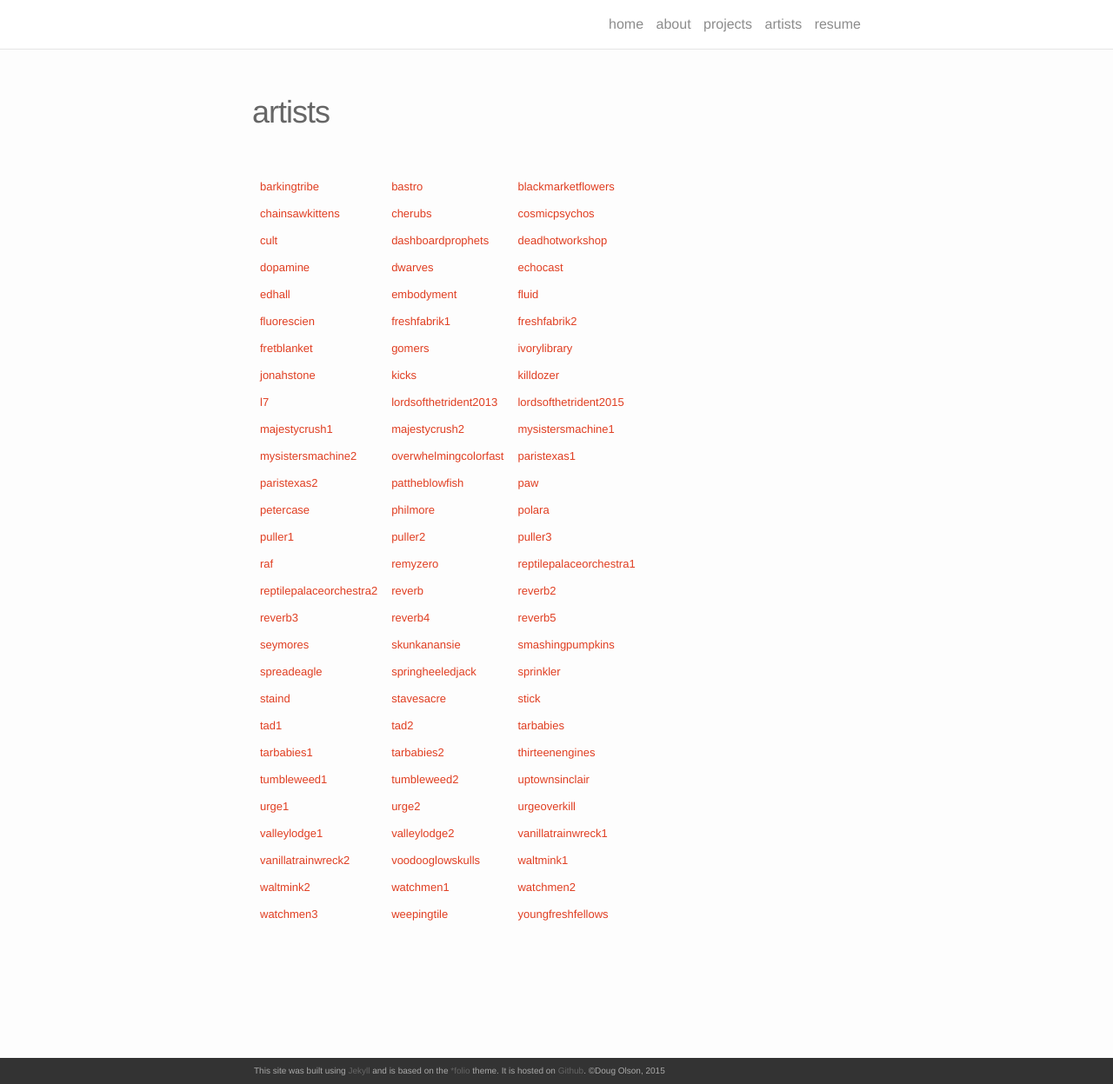
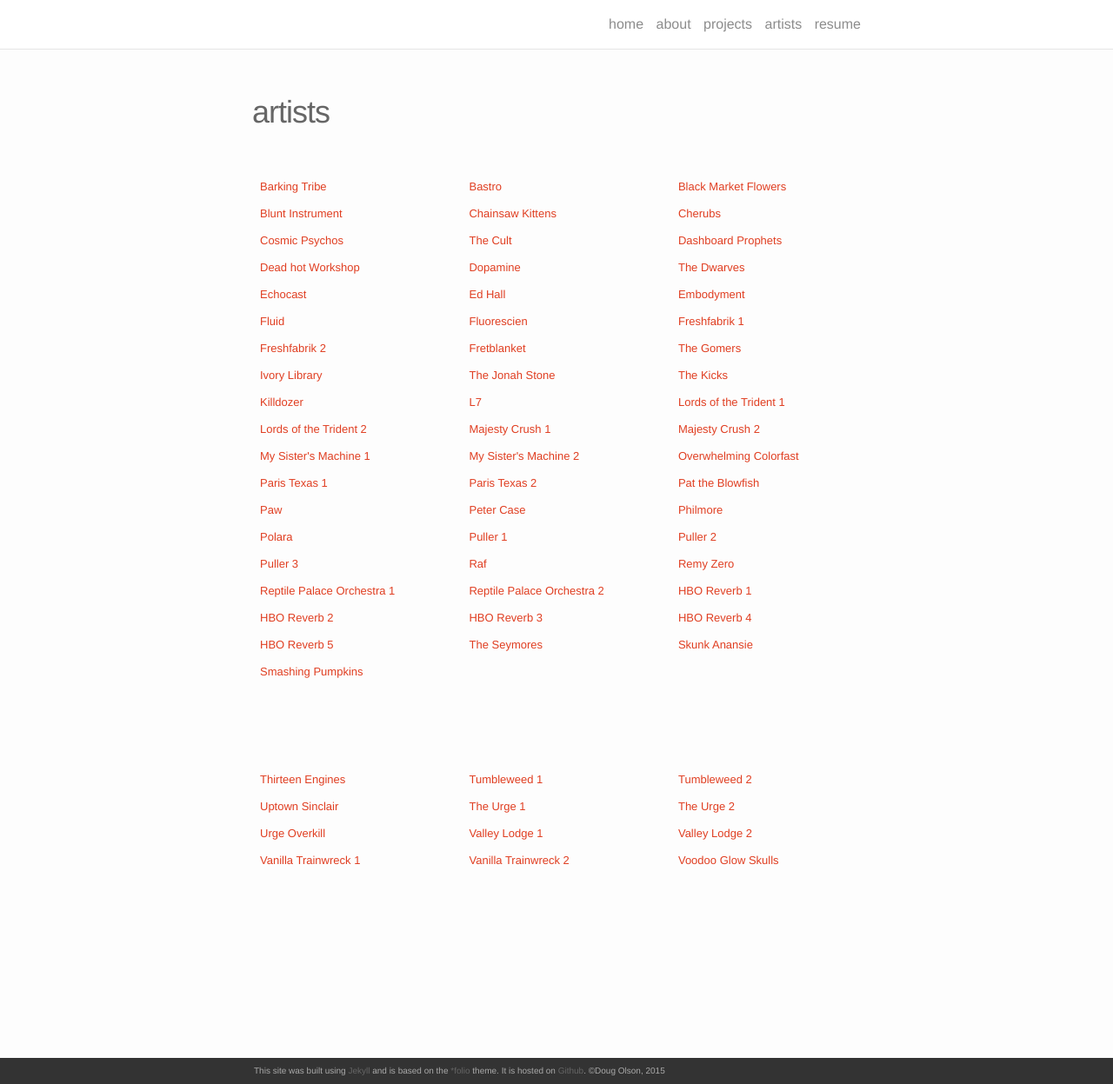
Before and after one commit to dougolson/dougolson.github.io, a Jekyll site: the page built from table.html, in a window 1280 px wide and 1247 px high. Shown: the whole window at 87% size. Built offline with Jekyll 4.4.1, drawn with Linux system fonts in a browser that asks for light colours; nearby versions of some CDN libraries.

Commit message:
fixed text on artists page, modified table css

```diff
--- a/_data/artists.yml
+++ b/_data/artists.yml
@@ -1,251 +1,254 @@
 - project: barkingtribe
-  artist: barkingtribe
+  artist: Barking Tribe
 
 - project: 41bastro
-  artist: bastro
+  artist: Bastro
 
 - project: blackmarketflowers
-  artist: blackmarketflowers
+  artist: Black Market Flowers
+
+- project: bluntinstrument
+  artist: Blunt Instrument
 
 - project: chainsawkittens
-  artist: chainsawkittens
+  artist: Chainsaw Kittens
 
 - project: cherubs
-  artist: cherubs
+  artist: Cherubs
 
 - project: cosmicpsychos
-  artist: cosmicpsychos
+  artist: Cosmic Psychos
 
 - project: 09cult
-  artist: cult
+  artist: The Cult
 
 - project: dashboardprophets
-  artist: dashboardprophets
+  artist: Dashboard Prophets
 
 - project: deadhotworkshop
-  artist: deadhotworkshop
+  artist: Dead hot Workshop
 
 - project: dopamine
-  artist: dopamine
+  artist: Dopamine
 
 - project: 08dwarves
-  artist: dwarves
+  artist: The Dwarves
 
 - project: echocast
-  artist: echocast
+  artist: Echocast
 
 - project: 50edhall
-  artist: edhall
+  artist: Ed Hall
 
 - project: embodyment
-  artist: embodyment
+  artist: Embodyment
 
 - project: 23fluid
-  artist: fluid
+  artist: Fluid
 
 - project: 19fluorescien
-  artist: fluorescien
+  artist: Fluorescien
 
 - project: 21freshfabrik1
-  artist: freshfabrik1
+  artist: Freshfabrik 1
 
 - project: freshfabrik2
-  artist: freshfabrik2
+  artist: Freshfabrik 2
 
 - project: fretblanket
-  artist: fretblanket
+  artist: Fretblanket
 
 - project: gomers
-  artist: gomers
+  artist: The Gomers
 
 - project: 31ivorylibrary
-  artist: ivorylibrary
+  artist: Ivory Library
 
 - project: jonahstone
-  artist: jonahstone
+  artist: The Jonah Stone
 
 - project: 27kicks
-  artist: kicks
+  artist: The Kicks
 
 - project: 15killdozer
-  artist: killdozer
+  artist: Killdozer
 
 - project: 07l7
-  artist: l7
+  artist: L7
 
 - project: 60lordsofthetrident2013
-  artist: lordsofthetrident2013
+  artist: Lords of the Trident 1
 
 - project: 12lordsofthetrident2015
-  artist: lordsofthetrident2015
+  artist: Lords of the Trident 2
 
 - project: 10majestycrush1
-  artist: majestycrush1
+  artist: Majesty Crush 1
 
 - project: 59majestycrush2
-  artist: majestycrush2
+  artist: Majesty Crush 2
 
 - project: 40mysistersmachine1
-  artist: mysistersmachine1
+  artist: My Sister's Machine 1
 
-- project: mysistersmachine2
-  artist: mysistersmachine2
+- project: my sister's machine 2
+  artist: My Sister's Machine 2
 
 - project: 22overwhelmingcolorfast
-  artist: overwhelmingcolorfast
+  artist: Overwhelming Colorfast
 
 - project: 18paristexas1
-  artist: paristexas1
+  artist: Paris Texas 1
 
 - project: 11paristexas2
-  artist: paristexas2
+  artist: Paris Texas 2
 
 - project: pattheblowfish
-  artist: pattheblowfish
+  artist: Pat the Blowfish
 
 - project: 01paw
-  artist: paw
+  artist: Paw
 
 - project: 10petercase
-  artist: petercase
+  artist: Peter Case
 
 - project: philmore
-  artist: philmore
+  artist: Philmore
 
 - project: 23polara
-  artist: polara
+  artist: Polara
 
 - project: 29puller1
-  artist: puller1
+  artist: Puller 1
 
 - project: 42puller2
-  artist: puller2
+  artist: Puller 2
 
 - project: puller3
-  artist: puller3
+  artist: Puller 3
 
 - project: 21raf
-  artist: raf
+  artist: Raf
 
 - project: 03remyzero
-  artist: remyzero
+  artist: Remy Zero
 
 - project: 53reptilepalaceorchestra1
-  artist: reptilepalaceorchestra1
+  artist: Reptile Palace Orchestra 1
 
 - project: reptilepalaceorchestra2
-  artist: reptilepalaceorchestra2
+  artist: Reptile Palace Orchestra 2
 
 - project: 26reverb
-  artist: reverb
+  artist: HBO Reverb 1
 
 - project: 10reverb2
-  artist: reverb2
+  artist: HBO Reverb 2
 
 - project: 30reverb3
-  artist: reverb3
+  artist: HBO Reverb 3
 
 - project: 58reverb4
-  artist: reverb4
+  artist: HBO Reverb 4
 
 - project: 52reverb5
-  artist: reverb5
+  artist: HBO Reverb 5
 
 - project: 27seymores
-  artist: seymores
+  artist: The Seymores
 
 - project: 05skunkanansie
-  artist: skunkanansie
+  artist: Skunk Anansie
 
 - project: 06smashingpumpkins
-  artist: smashingpumpkins
+  artist: Smashing Pumpkins
 
 - project: spreadeagle
-  artist: spreadeagle
+  Artist: Spread Eagle
 
 - project: 13springheeledjack
-  artist: springheeledjack
+  Artist: Spring Heeled Jack
 
 - project: 13sprinkler
-  artist: sprinkler
+  Artist: Sprinkler
 
 - project: 12staind
-  artist: staind
+  Artist: Staind
 
 - project: stavesacre
-  artist: stavesacre
+  Artist: Stavesacre
 
 - project: 51stick
-  artist: stick
+  Artist: Stick
 
 - project: 16tad1
-  artist: tad1
+  Artist: Tad 1
 
 - project: 17tad2
-  artist: tad2
+  Artist: Tad 2
 
 - project: 14tarbabies
-  artist: tarbabies
+  Artist: The tar Babies
 
 - project: 25tarbabies1
-  artist: tarbabies1
+  Artist: The Tarbabies 1
 
 - project: 10tarbabies2
-  artist: tarbabies2
+  Artist: The Tarbabies 2
 
 - project: 31thirteenengines
-  artist: thirteenengines
+  artist: Thirteen Engines
 
 - project: 32tumbleweed1
-  artist: tumbleweed1
+  artist: Tumbleweed 1
 
 - project: 57tumbleweed2
-  artist: tumbleweed2
+  artist: Tumbleweed 2
 
 - project: 28uptownsinclair
-  artist: uptownsinclair
+  artist: Uptown Sinclair
 
 - project: 12urge1
-  artist: urge1
+  artist: The Urge 1
 
 - project: 40urge2
-  artist: urge2
+  artist: The Urge 2
 
 - project: 31urgeoverkill
-  artist: urgeoverkill
+  artist: Urge Overkill
 
 - project: 27valleylodge1
-  artist: valleylodge1
+  artist: Valley Lodge 1
 
 - project: 04valleylodge2
-  artist: valleylodge2
+  artist: Valley Lodge 2
 
 - project: 17vanillatrainwreck1
-  artist: vanillatrainwreck1
+  artist: Vanilla Trainwreck 1
 
 - project: 55vanillatrainwreck2
-  artist: vanillatrainwreck2
+  artist: Vanilla Trainwreck 2
 
 - project: 12voodooglowskulls
-  artist: voodooglowskulls
+  artist: Voodoo Glow Skulls
 
 - project: 02waltmink1
-  artist: waltmink1
+  Artist: Walt Mink 1
 
 - project: 15waltmink2
-  artist: waltmink2
+  Artist: Walt Mink 2
 
 - project: 09watchmen1
-  artist: watchmen1
+  Artist: The Watchmen 1
 
 - project: 22watchmen2
-  artist: watchmen2
+  Artist: The Watchmen 2
 
 - project: 56watchmen3
-  artist: watchmen3
+  Artist: The Watchmen 3
 
 - project: 24weepingtile
-  artist: weepingtile
+  Artist: Weeping Tile
 
 - project: 20youngfreshfellows
-  artist: youngfreshfellows
+  Artist: Young Fresh Fellows
--- a/_sass/layout.scss
+++ b/_sass/layout.scss
@@ -180,7 +180,9 @@
 table, td {
 /*margin: 10px 10px 10px 10px;*/
 }
-
+table{
+	width:100%;
+}
 
 
 /**
--- a/table.html
+++ b/table.html
@@ -9,9 +9,5 @@
 {% tablerow item in site.data.artists cols:3 %}
   <a href="/discography/{{item.project}}/">{{ item.artist }}</a>
 {% endtablerow %}
-{% else if @media-query == ($on-palm) %}
-{% tablerow item in site.data.artists cols:2 %}
-  <a href="/discography/{{item.project}}/">{{ item.artist }}</a>
-{% endtablerow %}
 {% endif %}
 </table>
```
Also changed, not shown: 2 other files.
